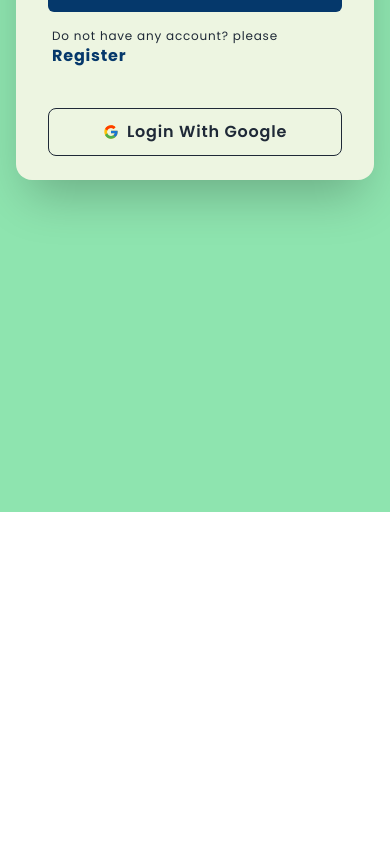
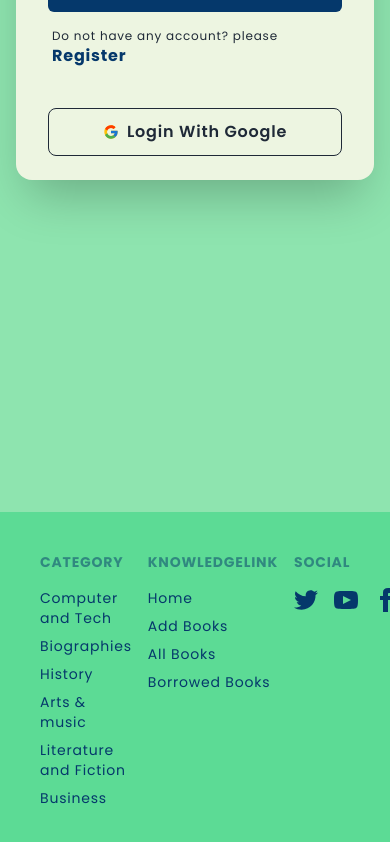
Before and after one commit to Showrov-CoU/Knowledge-Link-with-JWT, a React (Vite) app: page /login in a window 390 px wide. Shown: the part 396-1238 px from the top of the page. Before the commit the page ends 908 px from the top, so only its background shows below. Built offline with nearby package versions, Linux system fonts and the light colour scheme; no server answers.

Commit message:
added details page and error page

```diff
--- /dev/null
+++ b/src/Components/BookDetails/BookDetails.jsx
@@ -0,0 +1,64 @@
+import { useLoaderData } from "react-router-dom";
+import ReactStars from "react-rating-stars-component";
+const BookDetails = () => {
+  const item = useLoaderData();
+  console.log(item);
+  return (
+    <div className="bg-ltBgSecondary dark:bg-dkBgSecondary min-h-fit py-5">
+      <div className="w-full h-[360px] md:flex px-5 md:px-20">
+        <div
+          className="h-[30rem] md:h-full md:w-52 flex-none bg-cover rounded-t lg:rounded-t-none lg:rounded-l text-center overflow-hidden"
+          //   style="background-image: url('/img/card-left.jpg')"
+          style={{ backgroundImage: `url(${item.image})`, backgroundPosition:"center" , backgroundRepeat:"no-repeat", backgroundSize:"cover" }}
+        ></div>
+        <div className="border-r border-b border-l border-gray-400 lg:border-l-0 lg:border-t lg:border-gray-400 rounded-b lg:rounded-b-none lg:rounded-r p-4 flex flex-col justify-between leading-normal bg-ltWhite">
+          <div className="mb-8">
+            <p className="text-sm text-ltBlueDeep flex items-center">
+              <svg
+                className="fill-current text-gray-500 w-3 h-3 mr-2"
+                xmlns="http://www.w3.org/2000/svg"
+                viewBox="0 0 20 20"
+              >
+                <path d="M4 8V6a6 6 0 1 1 12 0v2h1a2 2 0 0 1 2 2v8a2 2 0 0 1-2 2H3a2 2 0 0 1-2-2v-8c0-1.1.9-2 2-2h1zm5 6.73V17h2v-2.27a2 2 0 1 0-2 0zM7 6v2h6V6a3 3 0 0 0-6 0z" />
+              </svg>
+              Members only
+            </p>
+            <div className="text-ltBlueDeep font-bold text-xl mb-1">
+              {item.name}
+            </div>
+            <p className="text-ltBlueDeep text-base text-justify mb-3">
+              <span className="font-semibold">Category: </span>
+              {item.category}
+            </p>
+            <p className="text-ltBlueDeep text-sm text-justify mb-2">
+              {item.description}
+            </p>
+            <p className="text-ltBlueDeep text-base text-justify">
+              <span className="font-semibold">Quantity: </span>
+              {item.quantity}
+            </p>
+            <p className="text-ltBlueDeep text-base text-justify">
+              <span className="font-semibold">Author: </span>
+              {item.author}
+            </p>
+            <ReactStars value={item.rating} count={5} size={24}></ReactStars>
+            <div className="flex justify-start gap-10 pt-2">
+              <button className="btnlt block">Borrow</button>
+              <button className="btnlt block">Read</button>
+            </div>
+          </div>
+
+          {/* <div className="flex items-center">
+            <img className="w-10 h-10 rounded-full mr-4" src="/img/jonathan.jpg" alt="Avatar of Jonathan Reinink">
+            <div className="text-sm">
+              <p className="text-gray-900 leading-none">Jonathan Reinink</p>
+              <p className="text-gray-600">Aug 18</p>
+            </div>
+          </div> */}
+        </div>
+      </div>
+    </div>
+  );
+};
+
+export default BookDetails;
--- a/src/Components/Books/Book.jsx
+++ b/src/Components/Books/Book.jsx
@@ -1,17 +1,20 @@
 import PropTypes from "prop-types";
 import ReactStars from "react-rating-stars-component";
+import { Link } from "react-router-dom";
 const Book = ({ item }) => {
   return (
     <div className="max-w-sm rounded overflow-hidden shadow-lg bg-ltWhite text-ltBlueDeep">
       <img className="w-full h-96" src={item.image} alt="" />
-      <div className="px-2 md:px-6 py-4 space-y-2">
+      <div className="px-2 md:px-6 py-4 space-y-2 flex flex-col">
         <div className="font-bold text-lg mb-2">
           {item.name.slice(0, 25)}...
         </div>
         <p className="text-sm">Author: {item.author.slice(0, 15)}...</p>
         <p className="text-sm">Category: {item.category.slice(0, 15)}...</p>
         <ReactStars value={item.rating} count={5} size={24}></ReactStars>
-        <button className="btnlt w-full">Details</button>
+        <Link to={`/bookdetails/${item._id}`}>
+          <button className="btnlt w-full">Details</button>
+        </Link>
       </div>
     </div>
   );
--- /dev/null
+++ b/src/Components/ErrorPage/ErrorPage.jsx
@@ -0,0 +1,22 @@
+import { Link, useRouteError } from "react-router-dom";
+
+const ErrorPage = () => {
+  const error = useRouteError();
+  return (
+    <div className="bg-ltBgPrimary text-ltBlueDeep ">
+      {error.status === 404 && (
+        <div className="h-screen flex flex-col gap-5 justify-center items-center">
+          <p className="text-3xl font-extrabold">oppps..!! Page Not Found</p>
+          <p className="text-xl font-bold">
+            Click the button and go Back to home
+          </p>
+          <Link to="/">
+            <button className="btnlt">GO HOME</button>
+          </Link>
+        </div>
+      )}
+    </div>
+  );
+};
+
+export default ErrorPage;
--- /dev/null
+++ b/src/Components/Footer/Footer.jsx
@@ -0,0 +1,64 @@
+const Footer = () => {
+  return (
+    <div>
+      <footer className="footer flex justify-around p-10 bg-ltBgPrimary dark:bg-dkBgPrimary text-ltBlueDeep dark:text-dkBeige">
+        <nav className="">
+          <header className="footer-title ">Category</header>
+          <a className="link link-hover">Computer and Tech</a>
+          <a className="link link-hover">Biographies</a>
+          <a className="link link-hover">History</a>
+          <a className="link link-hover">Arts & music</a>
+          <a className="link link-hover">Literature and Fiction</a>
+          <a className="link link-hover">Business</a>
+        </nav>
+        <nav>
+          <header className="footer-title">KnowledgeLink</header>
+          <a className="link link-hover">Home</a>
+          <a className="link link-hover">Add Books</a>
+          <a className="link link-hover">All Books</a>
+          <a className="link link-hover">Borrowed Books</a>
+        </nav>
+        <nav>
+          <header className="footer-title">Social</header>
+          <div className="grid grid-flow-col gap-4">
+            <a>
+              <svg
+                xmlns="http://www.w3.org/2000/svg"
+                width="24"
+                height="24"
+                viewBox="0 0 24 24"
+                className="fill-current text-brandPrimary"
+              >
+                <path d="M24 4.557c-.883.392-1.832.656-2.828.775 1.017-.609 1.798-1.574 2.165-2.724-.951.564-2.005.974-3.127 1.195-.897-.957-2.178-1.555-3.594-1.555-3.179 0-5.515 2.966-4.797 6.045-4.091-.205-7.719-2.165-10.148-5.144-1.29 2.213-.669 5.108 1.523 6.574-.806-.026-1.566-.247-2.229-.616-.054 2.281 1.581 4.415 3.949 4.89-.693.188-1.452.232-2.224.084.626 1.956 2.444 3.379 4.6 3.419-2.07 1.623-4.678 2.348-7.29 2.04 2.179 1.397 4.768 2.212 7.548 2.212 9.142 0 14.307-7.721 13.995-14.646.962-.695 1.797-1.562 2.457-2.549z"></path>
+              </svg>
+            </a>
+            <a>
+              <svg
+                xmlns="http://www.w3.org/2000/svg"
+                width="24"
+                height="24"
+                viewBox="0 0 24 24"
+                className="fill-current text-brandPrimary"
+              >
+                <path d="M19.615 3.184c-3.604-.246-11.631-.245-15.23 0-3.897.266-4.356 2.62-4.385 8.816.029 6.185.484 8.549 4.385 8.816 3.6.245 11.626.246 15.23 0 3.897-.266 4.356-2.62 4.385-8.816-.029-6.185-.484-8.549-4.385-8.816zm-10.615 12.816v-8l8 3.993-8 4.007z"></path>
+              </svg>
+            </a>
+            <a>
+              <svg
+                xmlns="http://www.w3.org/2000/svg"
+                width="24"
+                height="24"
+                viewBox="0 0 24 24"
+                className="fill-current text-brandPrimary"
+              >
+                <path d="M9 8h-3v4h3v12h5v-12h3.642l.358-4h-4v-1.667c0-.955.192-1.333 1.115-1.333h2.885v-5h-3.808c-3.596 0-5.192 1.583-5.192 4.615v3.385z"></path>
+              </svg>
+            </a>
+          </div>
+        </nav>
+      </footer>
+    </div>
+  );
+};
+
+export default Footer;
--- a/src/Layout/Main.jsx
+++ b/src/Layout/Main.jsx
@@ -1,6 +1,7 @@
 import { Outlet } from "react-router-dom";
 import Navbar from "../Components/Navbar/Navbar";
 import { Toaster } from "react-hot-toast";
+import Footer from "../Components/Footer/Footer";
 
 const Main = () => {
   return (
@@ -11,6 +12,7 @@ const Main = () => {
       <div className="mt-16">
         <Outlet></Outlet>
       </div>
+      <Footer></Footer>
       <Toaster></Toaster>
     </div>
   );
--- a/src/main.jsx
+++ b/src/main.jsx
@@ -13,11 +13,14 @@ import Login from "./Components/Login/Login.jsx";
 import Register from "./Components/Register/Register.jsx";
 import PrivateRoute from "./PrivateRoute/PrivateRoute.jsx";
 import Books from "./Components/Books/Books.jsx";
+import BookDetails from "./Components/BookDetails/BookDetails.jsx";
+import ErrorPage from "./Components/ErrorPage/ErrorPage.jsx";
 
 const router = createBrowserRouter([
   {
     path: "/",
     element: <Main></Main>,
+    errorElement: <ErrorPage></ErrorPage>,
     children: [
       {
         path: "/",
@@ -40,6 +43,16 @@ const router = createBrowserRouter([
         ),
         loader: ({ params }) =>
           fetch(`http://localhost:3000/category/${params.name}`),
+      },
+      {
+        path: "/bookdetails/:id",
+        element: (
+          <PrivateRoute>
+            <BookDetails></BookDetails>
+          </PrivateRoute>
+        ),
+        loader: ({ params }) =>
+          fetch(`http://localhost:3000/bookdetails/${params.id}`),
       },
       {
         path: "/AddBooks",
```
